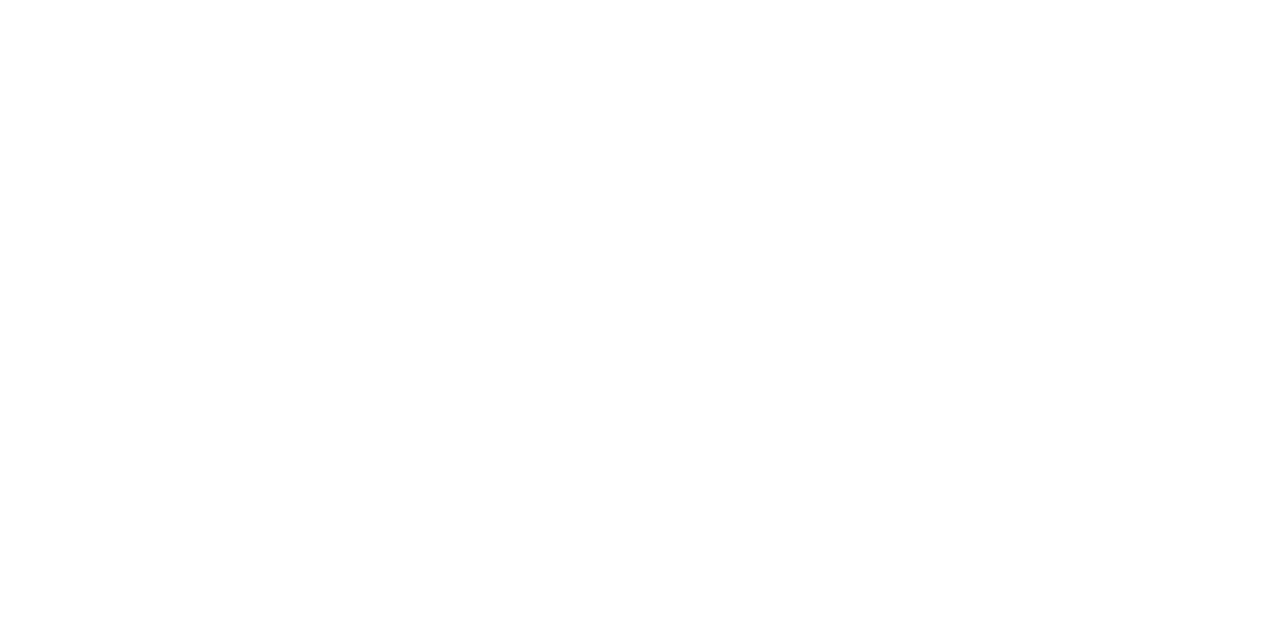
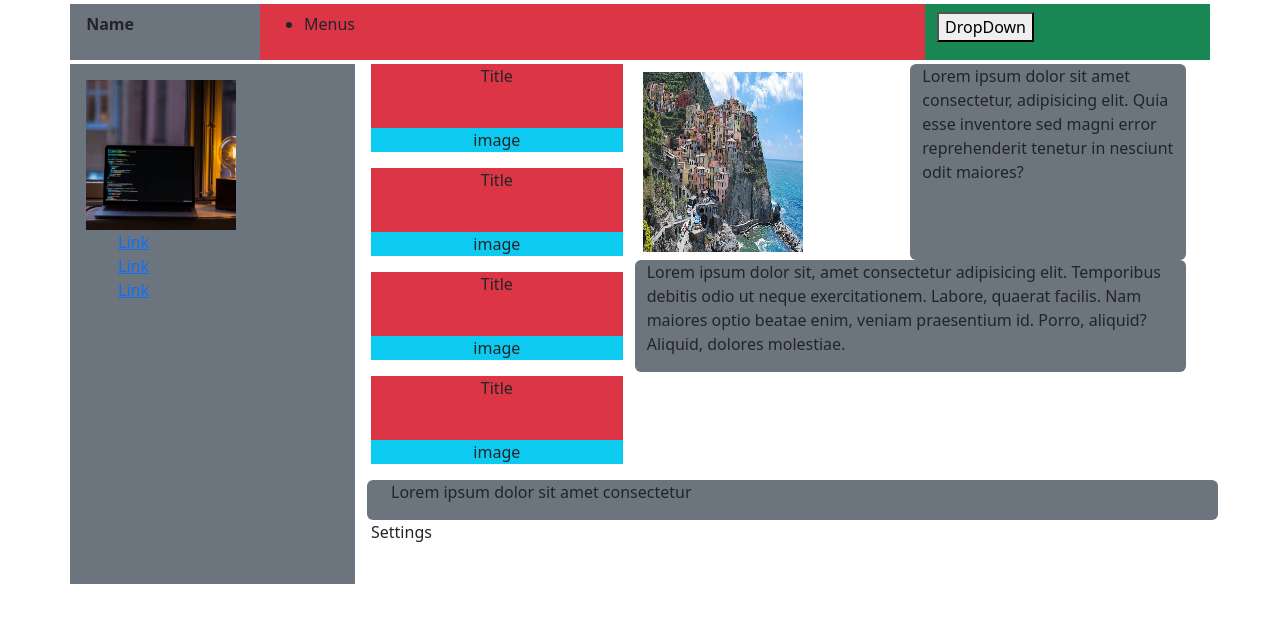
Before and after one commit to Peacefire1/leap-homeworks, a plain HTML site: page bootstrap ex1/idnex.html in a window 1280 px wide. Drawn offline with nearby package versions, Linux system fonts and the light colour scheme.

Commit message:
bootstrap dasgal

```diff
--- a/bootstrap ex1/idnex.html
+++ b/bootstrap ex1/idnex.html
@@ -8,9 +8,86 @@
     <link href="https://cdn.jsdelivr.net/npm/bootstrap@5.2.2/dist/css/bootstrap.min.css" rel="stylesheet" integrity="sha384-Zenh87qX5JnK2Jl0vWa8Ck2rdkQ2Bzep5IDxbcnCeuOxjzrPF/et3URy9Bv1WTRi" crossorigin="anonymous">
 </head>
 <body>
-    <div class="container bg-danger">
+    <header class="container bg-secondary my-1">
+        <div class="row">
+            <div class="col-2 py-2">
+                <img src="" alt="">
+                <Strong>Name</Strong>
+            </div>
 
-    </div>
+            <div class="col-7 bg-danger py-2">
+                <nav>
+                    <ul>
+                        <li>Menus</li>
+                    </ul>
+                </nav>
+            </div>
+            <div class="col-3 bg-success py-2">
+                <button>DropDown</button>
+            </div>
+        </div>
+    </header>
+    <main class="container">
+        <div class="row">
+            <div class="col-3 bg-secondary me-1 p-3">
+                <img width="150px" src="../responsive card/img/photo-1523800503107-5bc3ba2a6f81.avif" alt="">
+                <ul style="list-style:none ;">
+                    <li><a href="">Link</a></li>
+                    <li><a href="">Link</a></li>
+                    <li><a href="">Link</a></li>
+                </ul>
+            </div>
+            <div class="col">
+                <div class="row">
+                    <div class="row">
+                        <div class="col-4 text-center">
+                            <div class="title bg-danger">
+                                <p> Title</p> <br>
+                                <p class="bg-info"> image</p>
+                            </div>
+                            <div class="title bg-danger">
+                                <p> Title</p> <br>
+                                <p class="bg-info"> image</p>
+                            </div>
+                            <div class="title bg-danger">
+                                <p> Title</p> <br>
+                                <p class="bg-info"> image</p>
+                            </div>
+                            <div class="title bg-danger">
+                                <p> Title</p> <br>
+                                <p class="bg-info"> image</p>
+                            </div>
+                        </div>
+                        <div class="col bg-white">
+                            <div class="row">
+                                <div class="col-6 p-2">
+                                    <img height="180px" width="160px" src="../Reponsive1/img/img_5terre_wide.jpeg" alt="">
+                                </div>
+                                <div class="col bg-secondary rounded ">
+                                    <p>Lorem ipsum dolor sit amet consectetur, adipisicing elit. Quia esse inventore sed magni error reprehenderit tenetur in nesciunt odit maiores?</p>
+                                </div>
+                            </div>
+                            <div class="row bg-secondary rounded">
+                                <p>Lorem ipsum dolor sit, amet consectetur adipisicing elit. Temporibus debitis odio ut neque exercitationem. Labore, quaerat facilis. Nam maiores optio beatae enim, veniam praesentium id. Porro, aliquid? Aliquid, dolores molestiae.</p>
+                            </div>
+                        </div>
+                    </div>
+                    <div class="row bg-secondary mx-2 rounded">
+                        <p>Lorem ipsum dolor sit amet consectetur </p>
+                    </div>
+                </div>
+                <div class="row">
+                    <p>Settings</p>
+                    <div class="checkbox">
+                        <label for=""></label>
+                    </div>
+                </div>
+            </div>
+        </div>
+    </main>
+    <footer class="container">
+
+    </footer>
     <script src="https://cdn.jsdelivr.net/npm/bootstrap@5.2.2/dist/js/bootstrap.bundle.min.js" integrity="sha384-OERcA2EqjJCMA+/3y+gxIOqMEjwtxJY7qPCqsdltbNJuaOe923+mo//f6V8Qbsw3" crossorigin="anonymous"></script>
 </body>
 </html>
```
